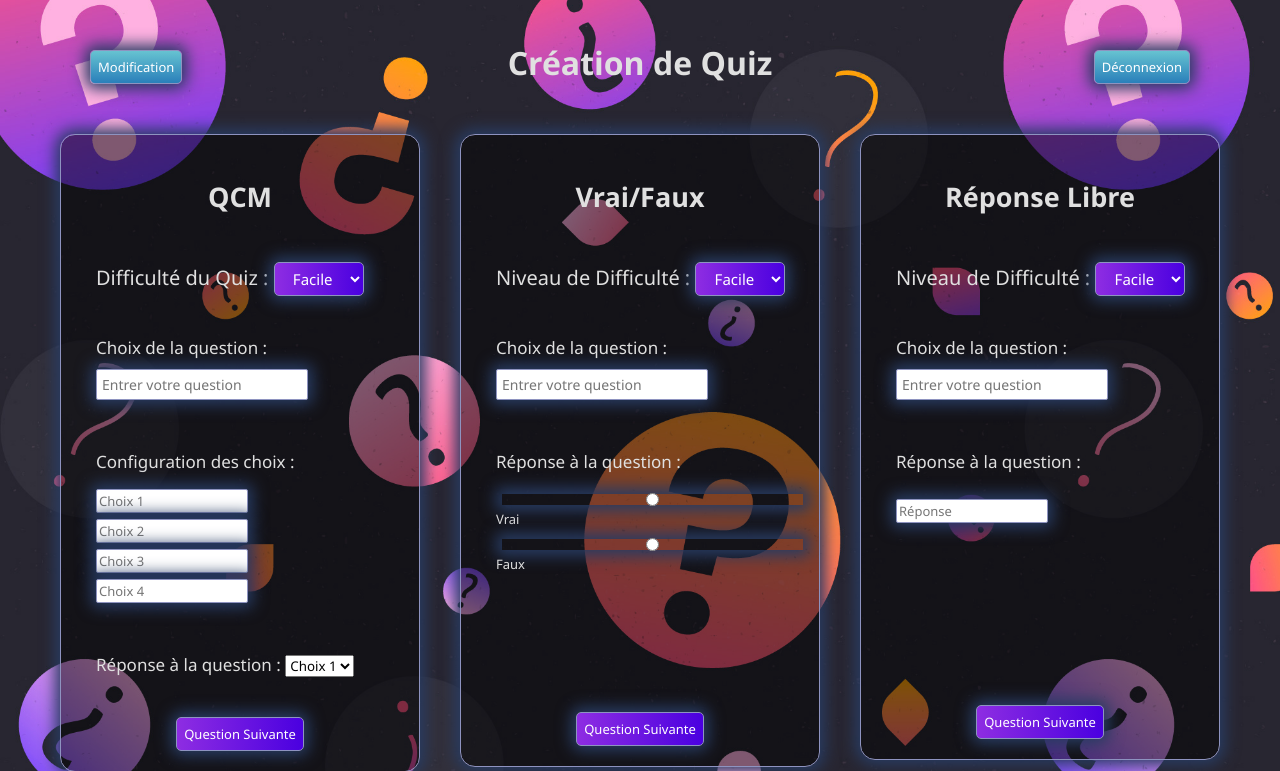
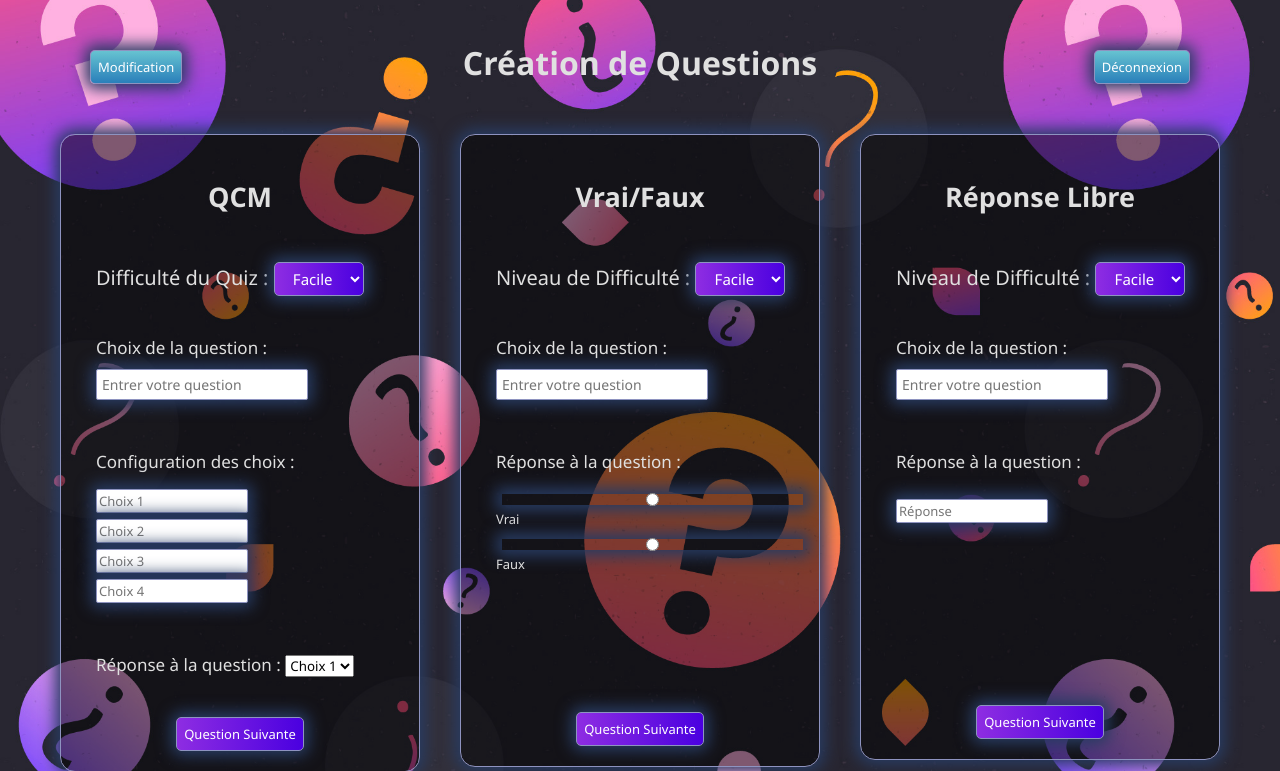
Before and after one commit to NoLoveJustFunds/ProjetWeb, a PHP site: page /Admin.php in a window 1280 px wide. Shown: the top 771 px of the page. Run offline with PHP 8.4, Linux system fonts and the light colour scheme.

Commit message:
CorrectionFinale

```diff
--- a/Admin.php
+++ b/Admin.php
@@ -144,12 +144,12 @@ try {
 <head>
     <meta charset="UTF-8">
     <meta name="viewport" content="width=device-width, initial-scale=1.0">
-    <title>Création de Quiz</title>
+    <title>Création de Questions</title>
     <link rel="stylesheet" href="styleAdmin.css">
 </head>
 <body>
     <header>
-        <h1 id="TITRE">Création de Quiz</h1>
+        <h1 id="TITRE">Création de Questions</h1>
         <div id="BlockDeconnexion">
             <a href="index.php"><button id="DeconnexionAdmin">Déconnexion</button></a>
         </div>
```
